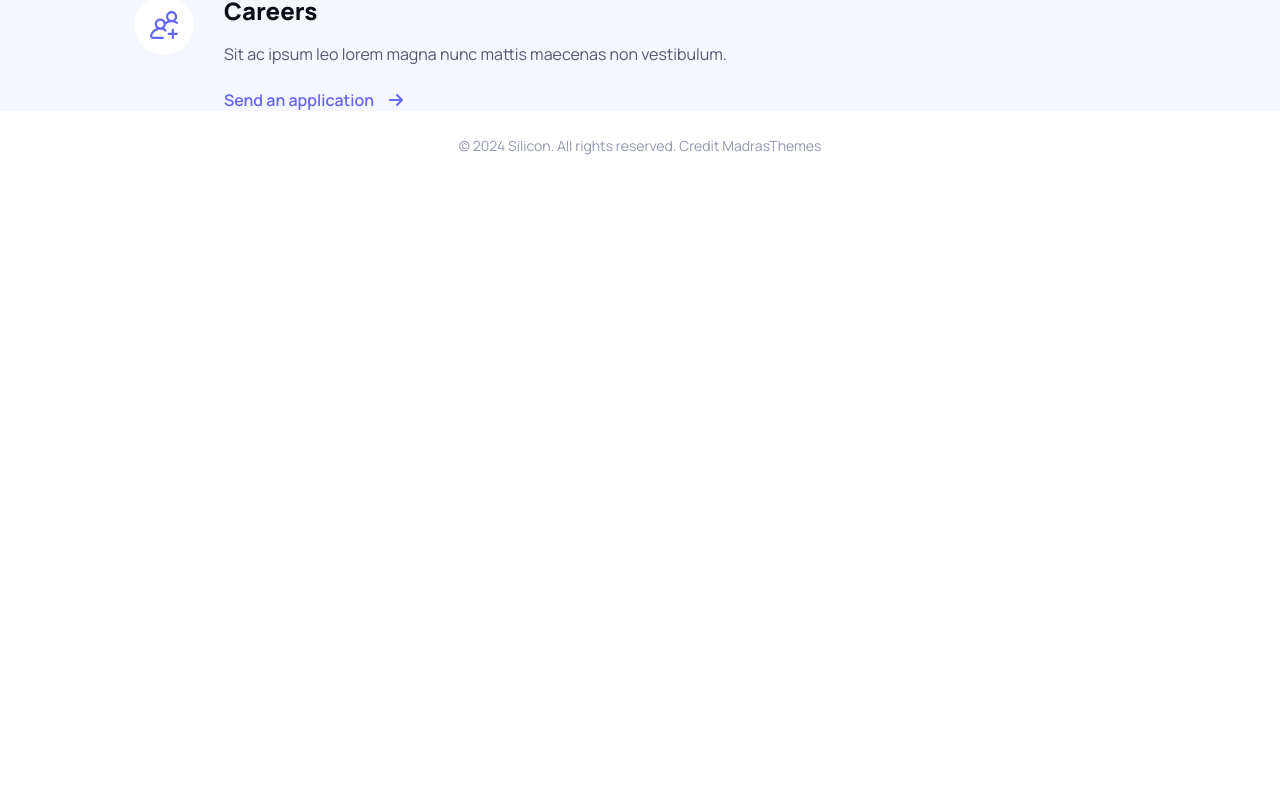
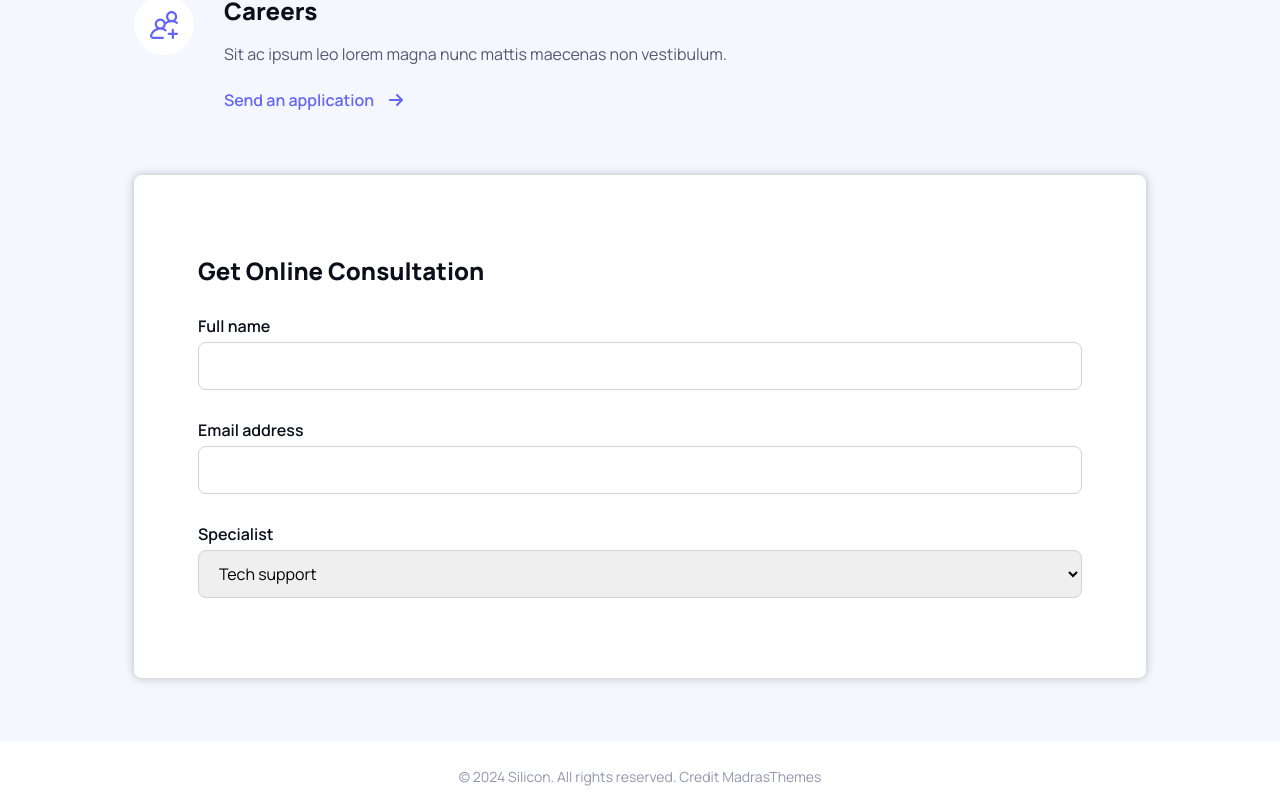
Before and after one commit to wikjoh/Silicon-React, a React (Vite) app: page /Contact in a window 1280 px wide. Shown: the part 619-1431 px from the top of the page. Before the commit the page ends 800 px from the top, so only its background shows below. Built offline with nearby package versions, Linux system fonts and the light colour scheme.

Commit message:
Add contact page consultation form component

```diff
--- a/src/features/section-contact/SectionContact.jsx
+++ b/src/features/section-contact/SectionContact.jsx
@@ -1,3 +1,4 @@
+import ConsultationForm from './components/consultationform/ConsultationForm'
 import ContactCard from './components/contactcard/ContactCard'
 import styles from './SectionContact.module.css'
 
@@ -23,6 +24,11 @@ const Contact = () => {
           icon='/icons/careeraddicon.svg'
           />
       </div>
+
+      <div className="consultForm" style={{marginTop: "4rem", marginBottom: "4rem"}}>
+        <ConsultationForm/>
+      </div>
+
     </div>
   )
 }
--- a/src/features/section-contact/components/ContactCard.module.css
+++ /dev/null
@@ -1,28 +0,0 @@
-.container {
-  display: flex;
-  flex-direction: row;
-}
-
-.containerLeft {
-  width: 90px;
-}
-
-.iconImgContainer {
-  display: flex;
-  align-items: center;
-  justify-content: center;
-  background-color: white;
-  width: 60px;
-  aspect-ratio: 1;
-  border-radius: 50%;
-}
-
-.text {
-  margin-top: 1rem;
-}
-
-.url {
-  display: block;
-  margin-top: 1.5rem;
-  font-weight: var(--fw-semi);
-}
--- /dev/null
+++ b/src/features/section-contact/components/consultationform/ConsultationForm.jsx
@@ -0,0 +1,26 @@
+import styles from './ConsultationForm.module.css'
+
+const ConsultationForm = () => {
+  return (
+    <div className={styles.formWrapper}>
+      <h2>Get Online Consultation</h2>
+
+      <form className={styles.form}>
+        <label>Full name</label>
+        <input type="text" />
+
+        <label>Email address</label>
+        <input type="text" />
+
+        <label>Specialist</label>
+        <select name="specialist" defaultValue='' id="">
+          <option value="technician">Tech support</option>
+          <option value="financials">Financials</option>
+          <option value="marketing">Marketing</option>
+        </select>
+
+      </form>
+    </div>
+  )
+}
+export default ConsultationForm
--- /dev/null
+++ b/src/features/section-contact/components/consultationform/ConsultationForm.module.css
@@ -0,0 +1,29 @@
+.formWrapper {
+  background-color: var(--color-bg);
+  padding: 5rem 4rem;
+  border-radius: 8px;
+  box-shadow: 0px 0px 10px 0px rgba(0,0,0,0.25);
+
+  h2 {
+    color: var(--color-heading);
+  }
+}
+
+.form {
+  display: flex;
+  flex-direction: column;
+
+  label {
+    color: var(--color-heading);
+    margin-top: 1.5rem;
+    font-weight: var(--fw-semi);
+    line-height: 2;
+  }
+
+  input, select {
+    height: 3rem;
+    border-radius: 8px;
+    border: 1px solid lightgray;
+    padding-inline: 1rem;
+  }
+}
--- a/src/features/section-contact/components/contactcard/ContactCard.module.css
+++ b/src/features/section-contact/components/contactcard/ContactCard.module.css
@@ -11,7 +11,7 @@
   display: flex;
   align-items: center;
   justify-content: center;
-  background-color: white;
+  background-color: var(--color-bg);
   width: 60px;
   aspect-ratio: 1;
   border-radius: 50%;
```
Also changed, not shown: src/features/section-contact/components/ContactCard.jsx (deleted, +0 -21 lines).
